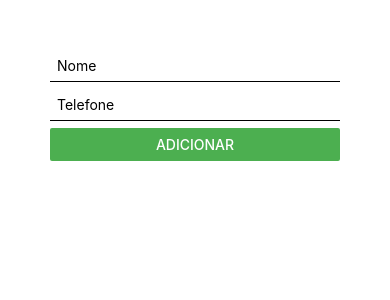
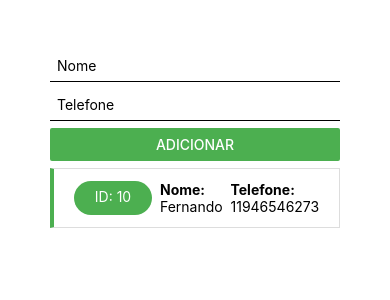
Before and after one commit to Bonbisu/app-contatos-react-native, a React Native app: screen / in a window 390 px wide. Shown: the top 300 px of the page. Built offline with nearby package versions, Linux system fonts and the light colour scheme.

Commit message:
mudança no layout do ContatoItem

```diff
--- a/App.js
+++ b/App.js
@@ -10,8 +10,9 @@ const estilos = StyleSheet.create({
 
 export default function App() {
 
+  const mock = {value:{nome:'Fernando', telefone: '11946546273'}, key: '10'}
   // se usarmos uma funçao ao invez de classe podemos usar state com as sequintes declarações
-  const [contatos, setContatos] = useState([]);
+  const [contatos, setContatos] = useState([mock]);
   const [contadorContatos, setContadorContatos] = useState(10);
 
   const apagarContato = (indice) => {
@@ -45,7 +46,7 @@ console.log('contato novo', contato)
           <ContatoItem
             index={contato.item.key}
             contato={contato.item.value}
-            onapagarContato={apagarContato}
+            onApagarContato={apagarContato}
           />
         )}
       />
--- a/components/ContatoItem.js
+++ b/components/ContatoItem.js
@@ -11,32 +11,70 @@ const ContatoItem = (props) => {
 
     return (
         <TouchableOpacity
-            onPress={() => props.onApagarLembrete(props.index)}
+            onLongPress={() => props.onApagarContato(props.index)}
         >
 
             <View style={estilos.itemNaLista}>
-                <Text>ID: {props.index}</Text>
-                <Text>Nome: {props.contato.nome}</Text>
-                <Text>Telefone: {props.contato.telefone}</Text>
+                <View style={estilos.tag}>
+                    <Text style={estilos.tagText}>ID: {props.index}</Text>
+                </View>
+                <View>
+                    <Text style={estilos.label}>
+                        Nome:
+                    </Text>
+                    <Text style={estilos.text}>
+                        {props.contato.nome}
+                    </Text>
+                </View>
+                <View>
+                    <Text style={estilos.label}>
+                        Telefone:
+                    </Text>
+                    <Text style={estilos.text}>
+                        {props.contato.telefone}
+
+                    </Text>
+                </View>
             </View>
         </TouchableOpacity>
     );
 };
 
+const pallete = {
+    green: '#4CAF50',
+    white: '#fff'
+}
+
 const estilos = StyleSheet.create({
     itemNaLista: {
+        display:'flex',
+        flexDirection:'row',
+        justifyContent:'space-evenly',
         padding: 12,
-        // borderBottomColor: "#000",
-        // borderColor: 'black',
-
         marginBottom: 7,
-        // borderRadius: 7,
         borderColor: '#DDD',
         borderWidth:1,
         borderLeftWidth:4,
-        borderLeftColor: '#4CAF50'
+        borderLeftColor: pallete.green
 
-    }
+    },
+    tag:{
+        backgroundColor: pallete.green,
+        padding: 7,
+        paddingHorizontal: 21,
+        borderRadius:100,
+    },
+    tagText:{
+        color: pallete.white
+    },
+    label:{
+        // color: pallete.white,
+        fontWeight: 'bold'
+    },
+    text:{
+        // color: pallete.white
+    },
+
 })
 
 export default ContatoItem;
```
